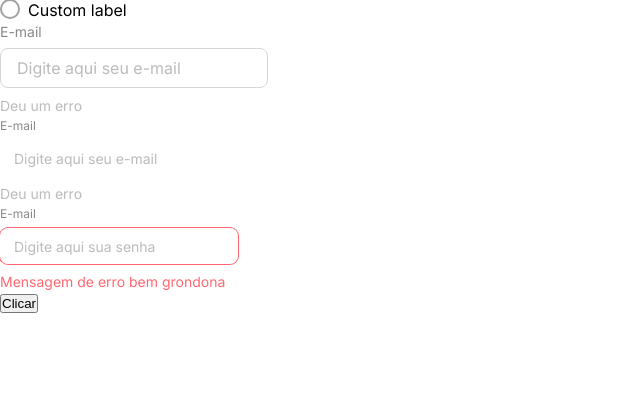
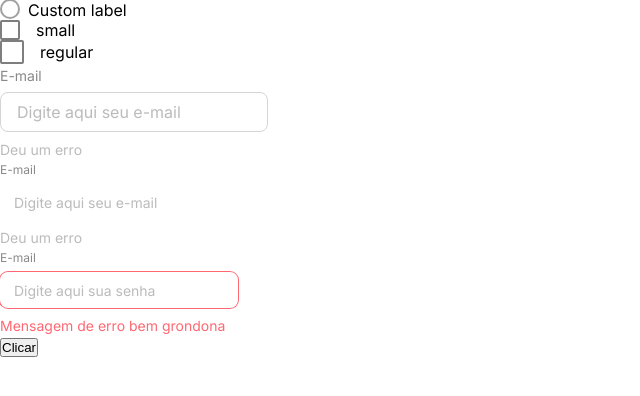
Before and after one commit to deyvisonborges-portfolio/eshop-front-authorizer, a Next.js app: page / in a window 1280 px wide. Shown: the top 396 px of the page, without its empty margins (0-640 px from the left). Built offline with nearby package versions, Linux system fonts and the light colour scheme.

Commit message:
feat/lib-ui - working in partial input checkbox

```diff
--- /dev/null
+++ b/src/@lib-ui/src/core-components/input-checkbox/index.tsx
@@ -0,0 +1,42 @@
+import styles from "./input-checkbox.module.css";
+import { ComponentPropsWithRef, forwardRef, memo } from "react";
+
+interface InputCheckboxProps extends ComponentPropsWithRef<"input"> {
+  label?: string;
+  checkboxSize?: "small" | "regular";
+}
+
+export const InputCheckbox = memo(
+  forwardRef<HTMLInputElement, InputCheckboxProps>(
+    ({ label, checkboxSize = "regular", disabled, ...props }, ref) => {
+      return (
+        <label
+          className={[
+            styles.container,
+            disabled && styles[`label--disabled`],
+          ].join(" ")}
+        >
+          <input
+            {...props}
+            ref={ref}
+            type="checkbox"
+            disabled={disabled}
+            className={[styles.input, styles[`size-${checkboxSize}`]].join(" ")}
+          />
+          {label && (
+            <span
+              className={[
+                styles.label,
+                disabled && styles[`label--disabled`],
+              ].join(" ")}
+            >
+              {label}
+            </span>
+          )}
+        </label>
+      );
+    }
+  )
+);
+
+InputCheckbox.displayName = "InputCheckbox";
--- /dev/null
+++ b/src/@lib-ui/src/core-components/input-checkbox/input-checkbox.module.css
@@ -0,0 +1,79 @@
+.container {
+  align-items: center;
+  display: flex;
+  cursor: pointer;
+  gap: 8px;
+  width: fit-content;
+
+  &:disabled {
+    cursor: not-allowed;
+    user-select: none;
+  }
+}
+
+.input {
+  border: 2px solid #000;
+  border-radius: 2px;
+  background: none;
+  cursor: pointer;
+  height: 20px;
+  line-height: 0;
+  margin: 0 0.6em 0 0;
+  opacity: 0.5;
+  outline: 0;
+  padding: 0 !important;
+  position: relative;
+  vertical-align: text-top;
+  -webkit-appearance: none;
+  width: 20px;
+
+  &:hover {
+    opacity: 1;
+  }
+
+  &:checked {
+    background-color: var(--color-gray-10);
+    opacity: 1;
+  }
+
+  &:disabled {
+    background-color: var(--color-gray-1);
+    border: 2px solid var(--color-gray-3);
+    cursor: not-allowed;
+    filter: brightness(0.95);
+    opacity: 0.7;
+    user-select: none;
+  }
+
+  &::before {
+    content: "";
+    border: solid #fff;
+    border-width: 0 2px 2px 0;
+    height: 10px;
+    margin: -1px -1px 0 -1px;
+    position: absolute;
+    right: 50%;
+    top: 50%;
+    transform: rotate(45deg) translate(-50%, -50%);
+    width: 4px;
+    z-index: 2;
+  }
+}
+
+.size-small {
+  height: 20px;
+  width: 20px;
+}
+
+.size-regular {
+  height: 24px;
+  width: 24px;
+}
+
+.label--disabled {
+  color: var(--color-gray-3);
+  cursor: not-allowed;
+  filter: brightness(0.95);
+  opacity: 0.7;
+  user-select: none;
+}
--- a/src/app/page.tsx
+++ b/src/app/page.tsx
@@ -1,5 +1,6 @@
 "use client";
 import { Button, Form, Input } from "@/@lib-ui";
+import { InputCheckbox } from "@/@lib-ui/src/core-components/input-checkbox";
 import { InputRadio } from "@/@lib-ui/src/core-components/input-radio";
 import { EyeIcon } from "@/lib/icons/eye";
 // import { Button } from "@/components/button";
@@ -87,6 +88,10 @@ export default function Home() {
             throw new Error("Function not implemented.");
           }}
         />
+
+        <InputCheckbox checkboxSize="small" label="small" />
+        <InputCheckbox checkboxSize="regular" label="regular" />
+
         <Input
           name="tedt"
           label="E-mail"
```
